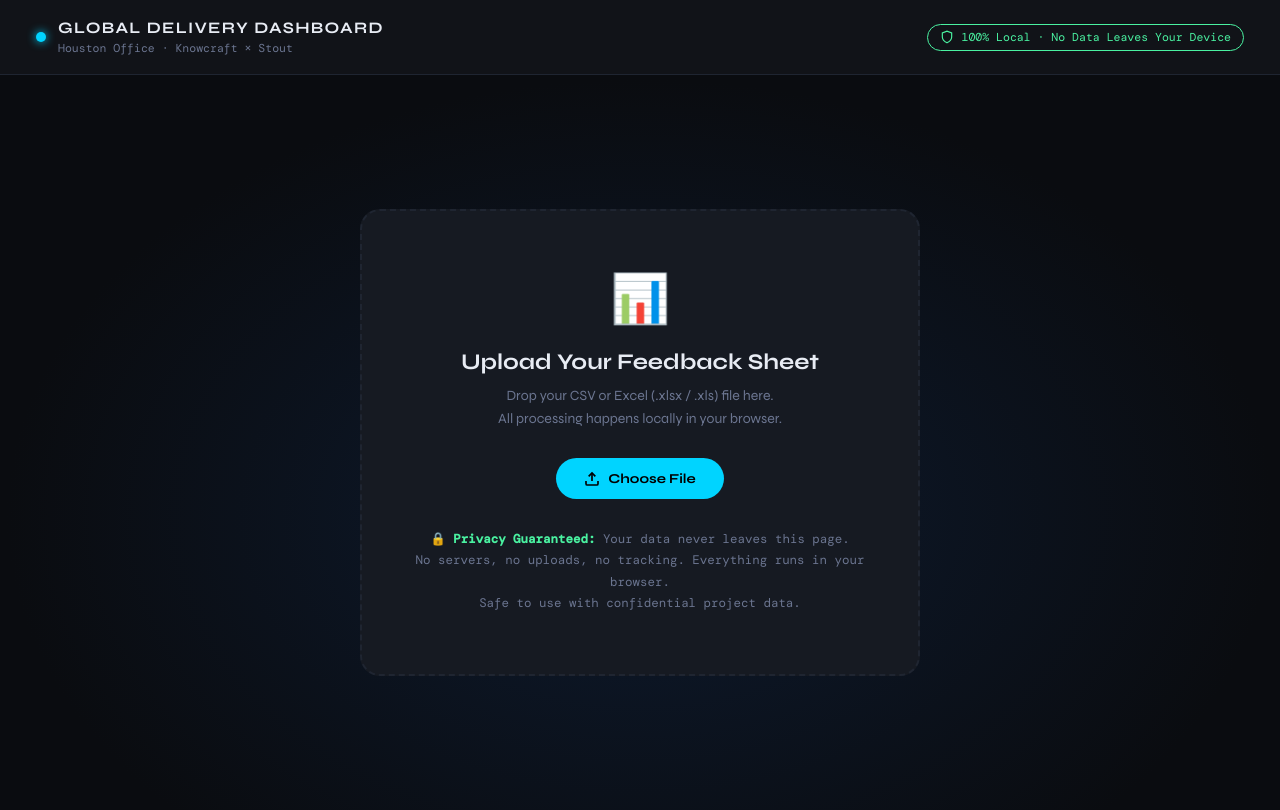
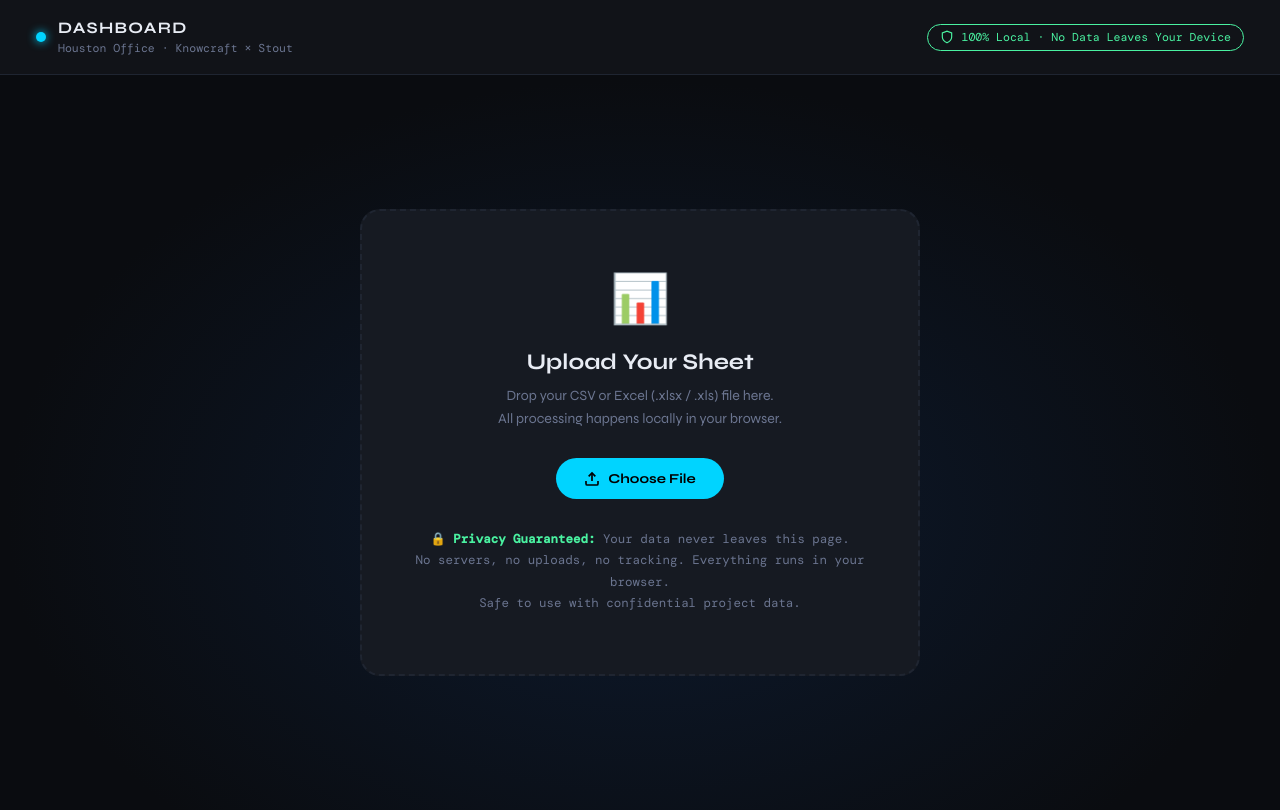
Before and after one commit to Mahi036/Project-Tracking-Dashboard, a plain HTML site: page index.html in a window 1280 px wide. Drawn offline with nearby package versions, Linux system fonts and the light colour scheme.

Commit message:
Update index.html

```diff
--- a/index.html
+++ b/index.html
@@ -3,7 +3,7 @@
 <head>
 <meta charset="UTF-8" />
 <meta name="viewport" content="width=device-width, initial-scale=1.0"/>
-<title>Global Delivery Feedback Dashboard – Houston Office</title>
+<title>Project Tracker Dashboard </title>
 <script src="https://cdnjs.cloudflare.com/ajax/libs/PapaParse/5.4.1/papaparse.min.js"></script>
 <script src="https://cdnjs.cloudflare.com/ajax/libs/xlsx/0.18.5/xlsx.full.min.js"></script>
 <script src="https://cdnjs.cloudflare.com/ajax/libs/Chart.js/4.4.1/chart.umd.min.js"></script>
@@ -180,7 +180,7 @@
   <div class="logo">
     <div class="logo-dot"></div>
     <div>
-      <h1>GLOBAL DELIVERY DASHBOARD</h1>
+      <h1>DASHBOARD</h1>
       <span>Houston Office · Knowcraft × Stout</span>
     </div>
   </div>
@@ -194,7 +194,7 @@
 <section id="upload-section">
   <div class="upload-card" id="dropzone">
     <span class="upload-icon">📊</span>
-    <h2>Upload Your Feedback Sheet</h2>
+    <h2>Upload Your Sheet</h2>
     <p>Drop your CSV or Excel (.xlsx / .xls) file here.<br/>All processing happens locally in your browser.</p>
     <button class="upload-btn" onclick="document.getElementById('fileInput').click()">
       <svg width="16" height="16" viewBox="0 0 24 24" fill="none" stroke="currentColor" stroke-width="2.5"><path d="M21 15v4a2 2 0 01-2 2H5a2 2 0 01-2-2v-4"/><polyline points="17 8 12 3 7 8"/><line x1="12" y1="3" x2="12" y2="15"/></svg>
```
